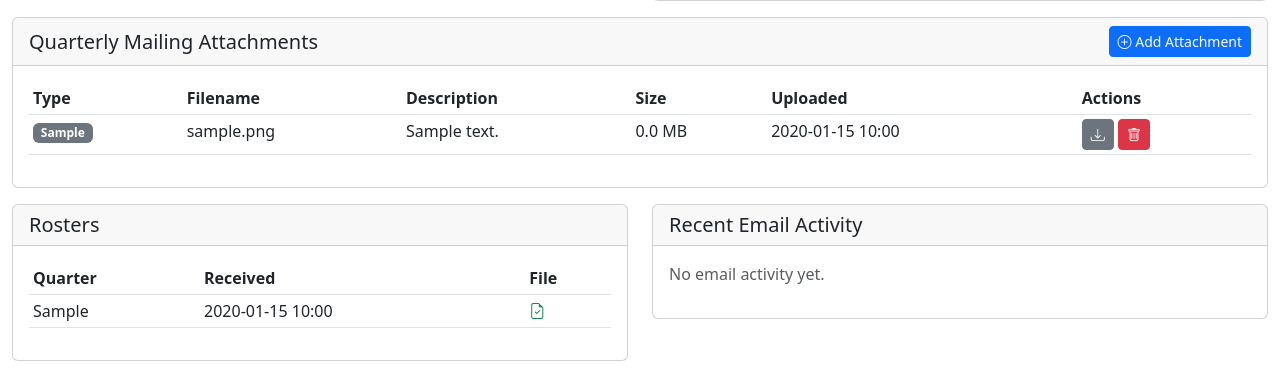
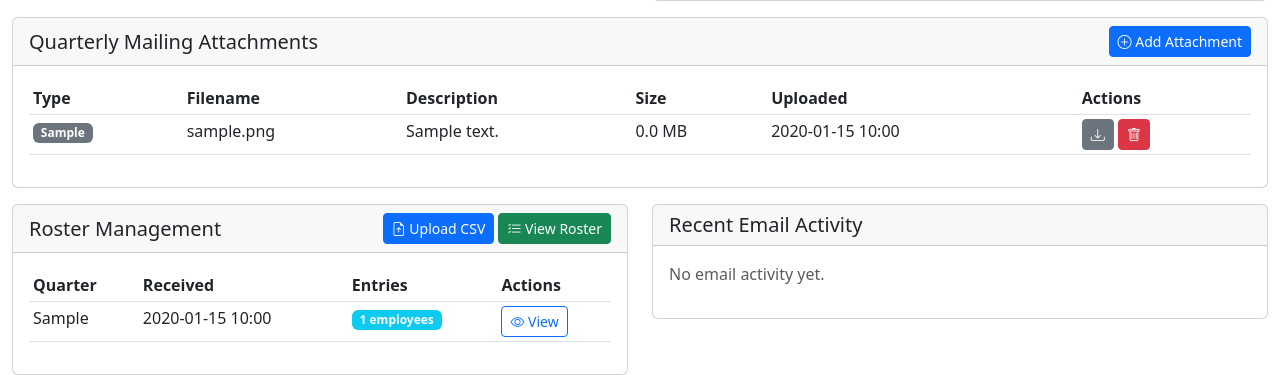
Before and after one commit to packNsnap/Random-pool, a FastAPI app: page /clients/1 in a window 1280 px wide. Shown: the part 620-995 px from the top of the page. Run offline with FastAPI, Linux system fonts and the light colour scheme; the visitor is signed in with stand-in values (Sample User, id 1); tables that the repository leaves empty hold one stand-in row (values such as "Sample post").

Commit message:
Add functionality to upload client rosters from CSV files and view testing status
Implement CSV upload for client rosters, enabling parsing of employee data and tracking of testing status. Add a new endpoint for CSV uploads and a dedicated view for roster details.

Replit-Commit-Author: Agent
Replit-Commit-Session-Id: 77d187f3-610d-43a3-bc20-614b7505431f
Replit-Commit-Checkpoint-Type: intermediate_checkpoint
Replit-Commit-Event-Id: d93fbe4f-56c6-41d9-81d1-5e3e1427ae3b
Replit-Commit-Screenshot-Url: https://storage.googleapis.com/screenshot-production-us-central1/2f23edb6-68a7-46dc-943d-7637cd790775/77d187f3-610d-43a3-bc20-614b7505431f/EEp05Ij

```diff
--- a/main.py
+++ b/main.py
@@ -9,10 +9,12 @@ import os
 import shutil
 import uuid
 import re
+import csv
+import io
 from typing import Optional
 
 from database import get_db, init_db
-from models import User, Client, Roster, EmailTemplate, EmailLog, Settings, Attachment
+from models import User, Client, Roster, EmailTemplate, EmailLog, Settings, Attachment, RosterEntry
 from auth import authenticate_user, require_login, get_current_user, hash_password
 from email_service import EmailService
 from scheduler import start_scheduler
@@ -353,6 +355,67 @@ async def mark_roster_received(
 
     return RedirectResponse(url=f"/clients/{client_id}", status_code=303)
 
+@app.post("/clients/{client_id}/upload_roster_csv")
+async def upload_roster_csv(
+    client_id: int,
+    quarter: str = Form(...),
+    file: UploadFile = File(...),
+    user: User = Depends(require_login),
+    db: Session = Depends(get_db)
+):
+    client = db.query(Client).filter(Client.id == client_id).first()
+    if not client:
+        raise HTTPException(status_code=404, detail="Client not found")
+
+    if not file.filename or not file.filename.endswith('.csv'):
+        raise HTTPException(status_code=400, detail="Please upload a CSV file")
+
+    content = await file.read()
+    csv_data = content.decode('utf-8')
+    csv_reader = csv.DictReader(io.StringIO(csv_data))
+
+    file_path = f"uploads/rosters/{client_id}_{quarter}_{file.filename}"
+    with open(file_path, "wb") as buffer:
+        buffer.write(content)
+
+    roster = db.query(Roster).filter(
+        Roster.client_id == client_id,
+        Roster.quarter == quarter
+    ).first()
+
+    if not roster:
+        roster = Roster(
+            client_id=client_id,
+            quarter=quarter,
+            file_path=file_path
+        )
+        db.add(roster)
+        db.flush()
+
+    entries_added = 0
+    for row in csv_reader:
+        employee_name = row.get('employee_name') or row.get('name') or row.get('Name') or row.get('Employee Name')
+        if not employee_name:
+            continue
+
+        entry = RosterEntry(
+            roster_id=roster.id,
+            client_id=client_id,
+            employee_name=employee_name,
+            employee_id=row.get('employee_id') or row.get('ID') or row.get('Employee ID'),
+            position=row.get('position') or row.get('Position') or row.get('Job Title'),
+            department=row.get('department') or row.get('Department'),
+            has_tested=False
+        )
+        db.add(entry)
+        entries_added += 1
+
+    client.last_roster_received_at = datetime.utcnow()
+    client.status = f"Roster Uploaded ({entries_added} entries)"
+    db.commit()
+
+    return RedirectResponse(url=f"/clients/{client_id}/roster?roster_id={roster.id}", status_code=303)
+
 @app.post("/clients/{client_id}/attachments")
 async def upload_attachment(
     client_id: int,
@@ -535,6 +598,67 @@ async def update_template(
 
     return RedirectResponse(url="/templates", status_code=303)
 
+@app.get("/clients/{client_id}/roster", response_class=HTMLResponse)
+async def view_roster(
+    request: Request,
+    client_id: int,
+    roster_id: Optional[int] = None,
+    user: User = Depends(require_login),
+    db: Session = Depends(get_db)
+):
+    client = db.query(Client).filter(Client.id == client_id).first()
+    if not client:
+        raise HTTPException(status_code=404, detail="Client not found")
+
+    if roster_id:
+        roster = db.query(Roster).filter(Roster.id == roster_id).first()
+    else:
+        roster = db.query(Roster).filter(Roster.client_id == client_id).order_by(Roster.received_at.desc()).first()
+
+    if not roster:
+        return templates.TemplateResponse("roster_view.html", {
+            "request": request,
+            "user": user,
+            "client": client,
+            "roster": None,
+            "entries": [],
+            "stats": {"total": 0, "tested": 0, "not_tested": 0}
+        })
+
+    entries = db.query(RosterEntry).filter(RosterEntry.roster_id == roster.id).all()
+
+    tested_count = sum(1 for e in entries if e.has_tested)
+    stats = {
+        "total": len(entries),
+        "tested": tested_count,
+        "not_tested": len(entries) - tested_count
+    }
+
+    return templates.TemplateResponse("roster_view.html", {
+        "request": request,
+        "user": user,
+        "client": client,
+        "roster": roster,
+        "entries": entries,
+        "stats": stats
+    })
+
+@app.post("/roster_entries/{entry_id}/toggle_test")
+async def toggle_test_status(
+    entry_id: int,
+    user: User = Depends(require_login),
+    db: Session = Depends(get_db)
+):
+    entry = db.query(RosterEntry).filter(RosterEntry.id == entry_id).first()
+    if not entry:
+        raise HTTPException(status_code=404, detail="Entry not found")
+
+    entry.has_tested = not entry.has_tested
+    entry.test_date = datetime.utcnow() if entry.has_tested else None
+    db.commit()
+
+    return RedirectResponse(url=f"/clients/{entry.client_id}/roster?roster_id={entry.roster_id}", status_code=303)
+
 @app.get("/logs", response_class=HTMLResponse)
 async def email_logs(
     request: Request,
--- a/templates/client_detail.html
+++ b/templates/client_detail.html
@@ -189,8 +189,16 @@
 <div class="row mt-3">
     <div class="col-md-6">
         <div class="card">
-            <div class="card-header">
-                <h5 class="mb-0">Rosters</h5>
+            <div class="card-header d-flex justify-content-between align-items-center">
+                <h5 class="mb-0">Roster Management</h5>
+                <div>
+                    <button type="button" class="btn btn-sm btn-primary" data-bs-toggle="modal" data-bs-target="#uploadRosterCSVModal">
+                        <i class="bi bi-file-earmark-arrow-up"></i> Upload CSV
+                    </button>
+                    <a href="/clients/{{ client.id }}/roster" class="btn btn-sm btn-success">
+                        <i class="bi bi-list-check"></i> View Roster
+                    </a>
+                </div>
             </div>
             <div class="card-body">
                 {% if rosters %}
@@ -200,7 +208,8 @@
                             <tr>
                                 <th>Quarter</th>
                                 <th>Received</th>
-                                <th>File</th>
+                                <th>Entries</th>
+                                <th>Actions</th>
                             </tr>
                         </thead>
                         <tbody>
@@ -209,11 +218,12 @@
                                 <td>{{ roster.quarter }}</td>
                                 <td>{{ roster.received_at|format_datetime }}</td>
                                 <td>
-                                    {% if roster.file_path %}
-                                        <i class="bi bi-file-earmark-check text-success"></i>
-                                    {% else %}
-                                        <i class="bi bi-dash"></i>
-                                    {% endif %}
+                                    <span class="badge bg-info">{{ roster.entries|length }} employees</span>
+                                </td>
+                                <td>
+                                    <a href="/clients/{{ client.id }}/roster?roster_id={{ roster.id }}" class="btn btn-xs btn-sm btn-outline-primary">
+                                        <i class="bi bi-eye"></i> View
+                                    </a>
                                 </td>
                             </tr>
                             {% endfor %}
@@ -221,7 +231,7 @@
                     </table>
                 </div>
                 {% else %}
-                <p class="text-muted">No rosters recorded yet.</p>
+                <p class="text-muted">No rosters uploaded yet. Click "Upload CSV" to import employee roster data.</p>
                 {% endif %}
             </div>
         </div>
@@ -338,4 +348,36 @@
         </div>
     </div>
 </div>
+
+<div class="modal fade" id="uploadRosterCSVModal" tabindex="-1">
+    <div class="modal-dialog">
+        <div class="modal-content">
+            <form method="post" action="/clients/{{ client.id }}/upload_roster_csv" enctype="multipart/form-data">
+                <div class="modal-header">
+                    <h5 class="modal-title">Upload Roster CSV</h5>
+                    <button type="button" class="btn-close" data-bs-dismiss="modal"></button>
+                </div>
+                <div class="modal-body">
+                    <div class="alert alert-info">
+                        <strong>CSV Format:</strong> Your CSV should include columns like:<br>
+                        <code>employee_name</code>, <code>employee_id</code>, <code>position</code>, <code>department</code>
+                    </div>
+                    <div class="mb-3">
+                        <label for="csv_quarter" class="form-label">Quarter</label>
+                        <input type="text" class="form-control" id="csv_quarter" name="quarter"
+                               value="{{ current_quarter }}" required>
+                    </div>
+                    <div class="mb-3">
+                        <label for="csv_file" class="form-label">CSV File</label>
+                        <input type="file" class="form-control" id="csv_file" name="file" accept=".csv" required>
+                    </div>
+                </div>
+                <div class="modal-footer">
+                    <button type="button" class="btn btn-secondary" data-bs-dismiss="modal">Cancel</button>
+                    <button type="submit" class="btn btn-primary">Upload & Import</button>
+                </div>
+            </form>
+        </div>
+    </div>
+</div>
 {% endblock %}
```
Also changed, not shown: templates/roster_view.html (added, +120 -0 lines), 1 other file.
